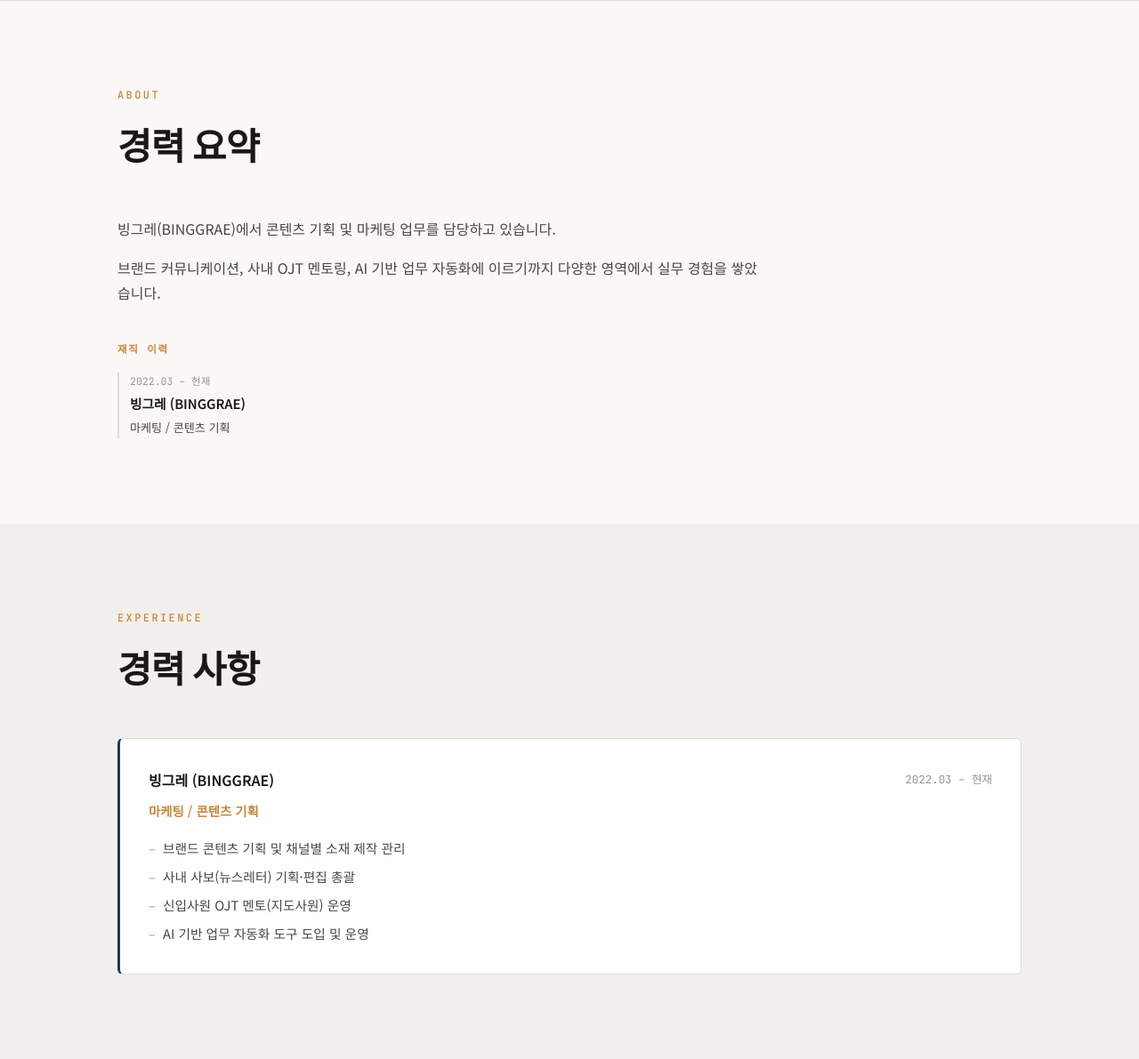
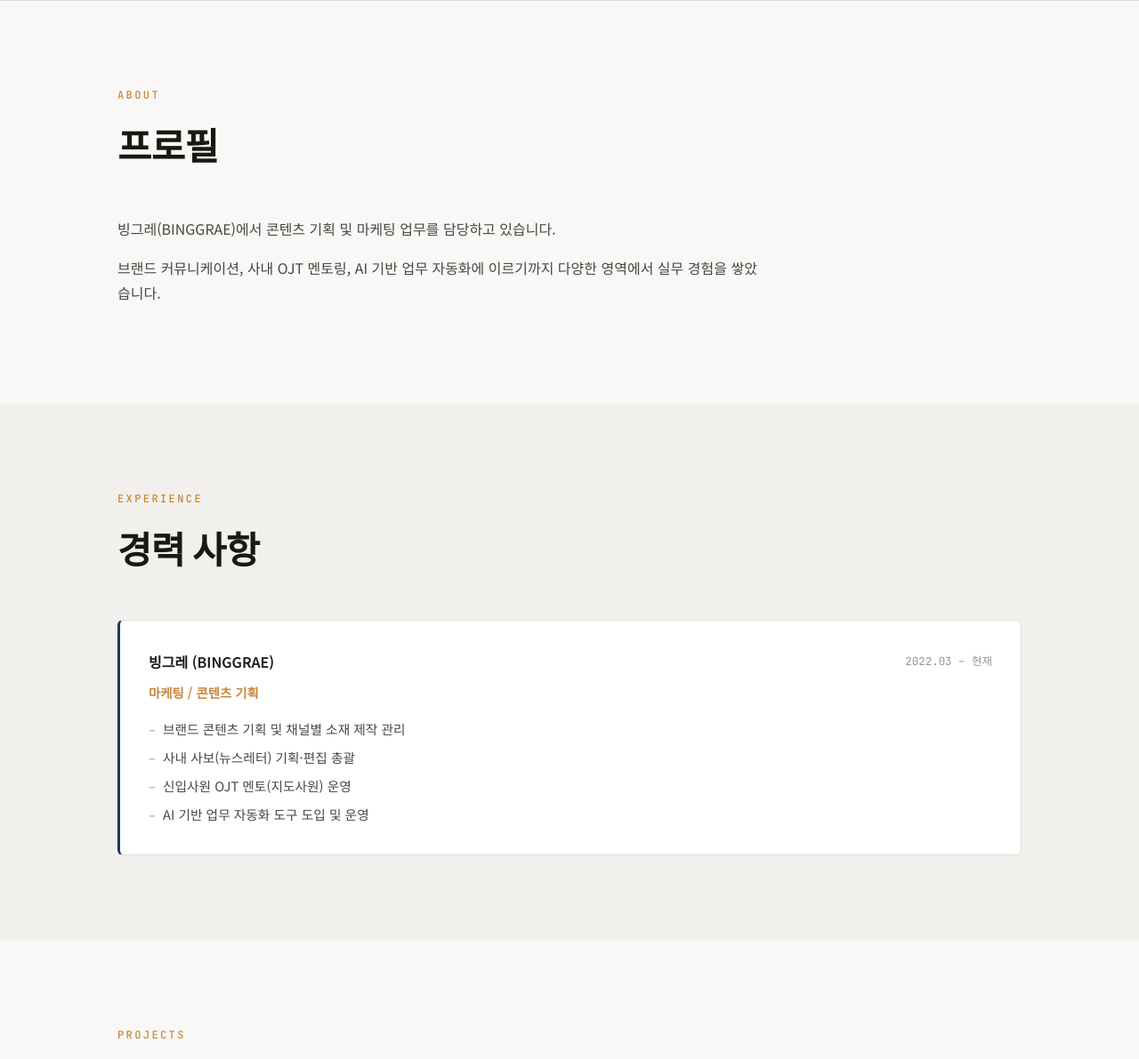
Before and after one commit to junglepark94-alt/portfolio, a Flask app: page / in a window 1280 px wide. Shown: the part 799-1990 px from the top of the page at 89% size. Run offline with Flask 3, Linux system fonts and the light colour scheme.

Commit message:
rename 경력 요약 to 프로필, remove 재직 이력 from about section
Co-Authored-By: Claude Sonnet 4.6 <noreply@anthropic.com>

```diff
--- a/templates/index.html
+++ b/templates/index.html
@@ -21,7 +21,7 @@
 <section class="section" id="about">
   <div class="container">
     <div class="section-label">About</div>
-    <h2>경력 요약</h2>
+    <h2>프로필</h2>
 
     <!-- 소개 본문 -->
     <div class="about-intro">
@@ -30,23 +30,9 @@
       {% endfor %}
     </div>
 
-    <!-- 재직 이력 / 학력 / 수상내역 -->
-    {% if profile.experience or profile.education or profile.awards %}
+    <!-- 학력 / 수상내역 -->
+    {% if profile.education or profile.awards %}
     <div class="about-summary-grid">
-      {% if profile.experience %}
-      <div class="about-block">
-        <h4 class="about-block-title">재직 이력</h4>
-        <ul class="about-list">
-          {% for exp in profile.experience %}
-          <li class="about-list-item">
-            <span class="ali-period">{{ exp.period }}</span>
-            <span class="ali-main">{{ exp.company }}</span>
-            <span class="ali-sub">{{ exp.role }}</span>
-          </li>
-          {% endfor %}
-        </ul>
-      </div>
-      {% endif %}
       {% if profile.education %}
       <div class="about-block">
         <h4 class="about-block-title">학력</h4>
```
